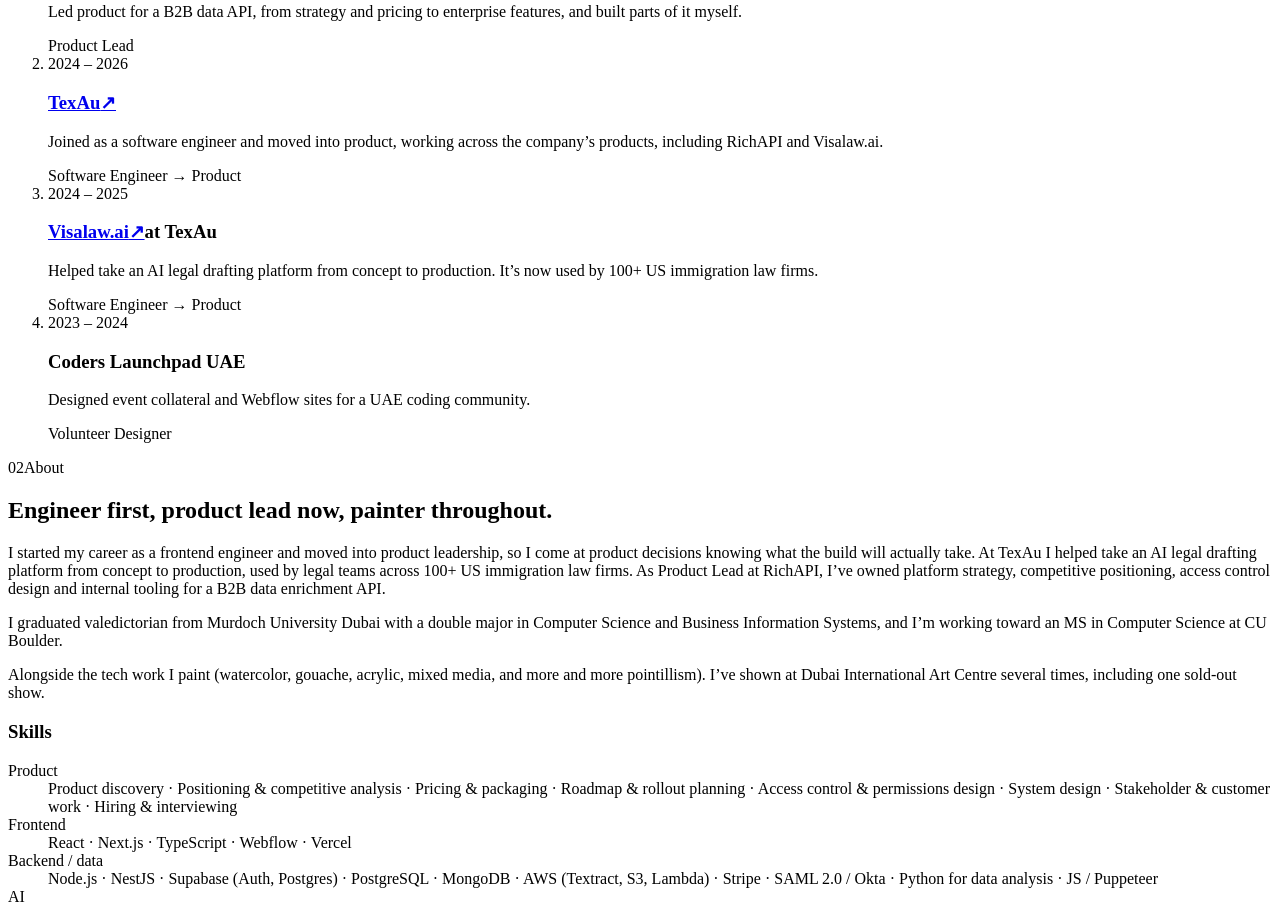
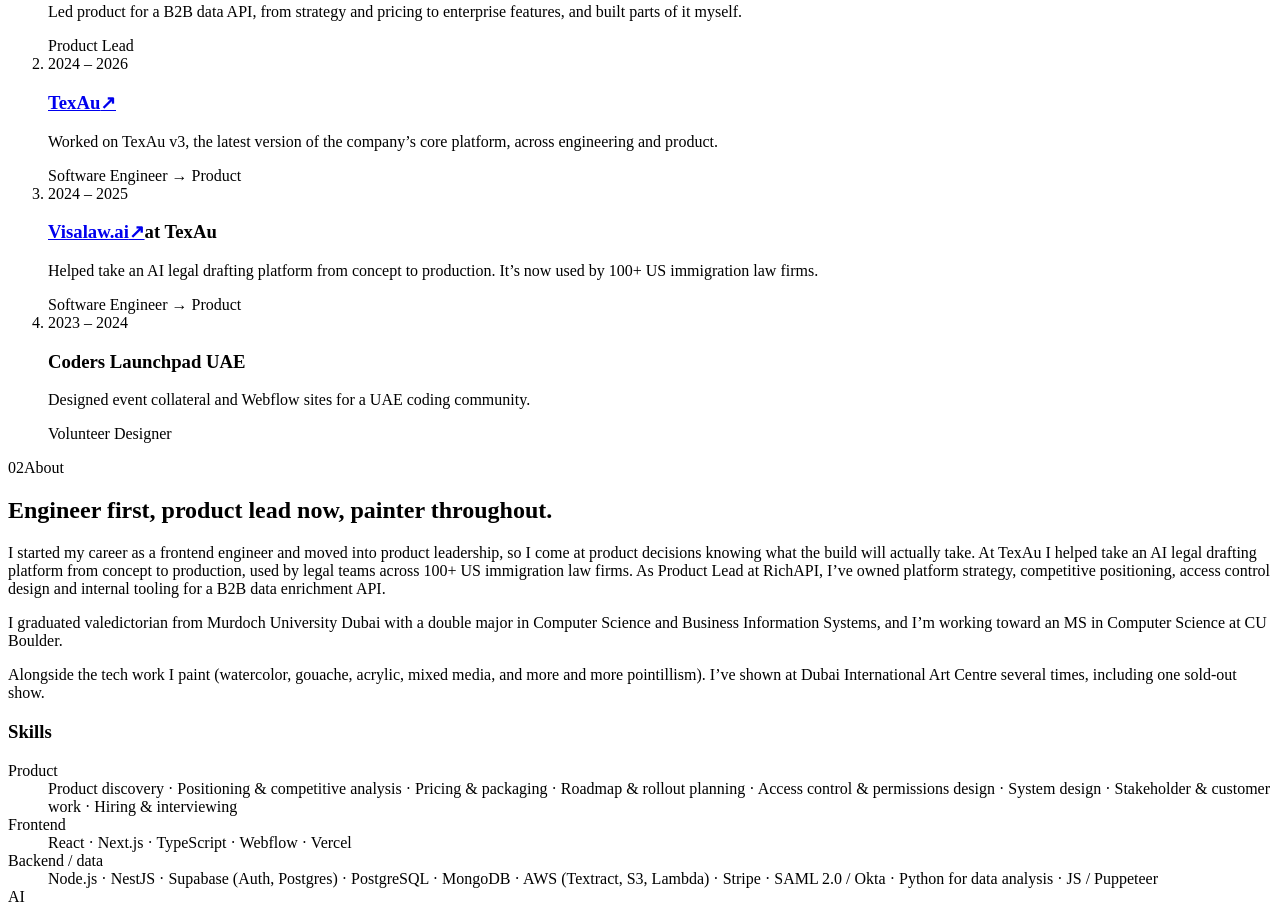
Before and after one commit to Butkii/portfolio, a React (Vite) app: page / in a window 1280 px wide. Shown: the part 4280-5186 px from the top of the page. Built offline with nearby package versions, Linux system fonts and the light colour scheme; the HTML template or start-up script is replaced by a standard one.

Commit message:
TexAu row: describe work on TexAu v3

```diff
--- a/src/content.js
+++ b/src/content.js
@@ -42,7 +42,7 @@ export const experience = [
     title: 'Software Engineer → Product',
     dates: '2024 – 2026',
     tags: ['PM', 'Frontend'],
-    line: 'Joined as a software engineer and moved into product, working across the company\u2019s products, including RichAPI and Visalaw.ai.',
+    line: 'Worked on TexAu v3, the latest version of the company\u2019s core platform, across engineering and product.',
   },
   {
     company: 'Visalaw.ai',
```
